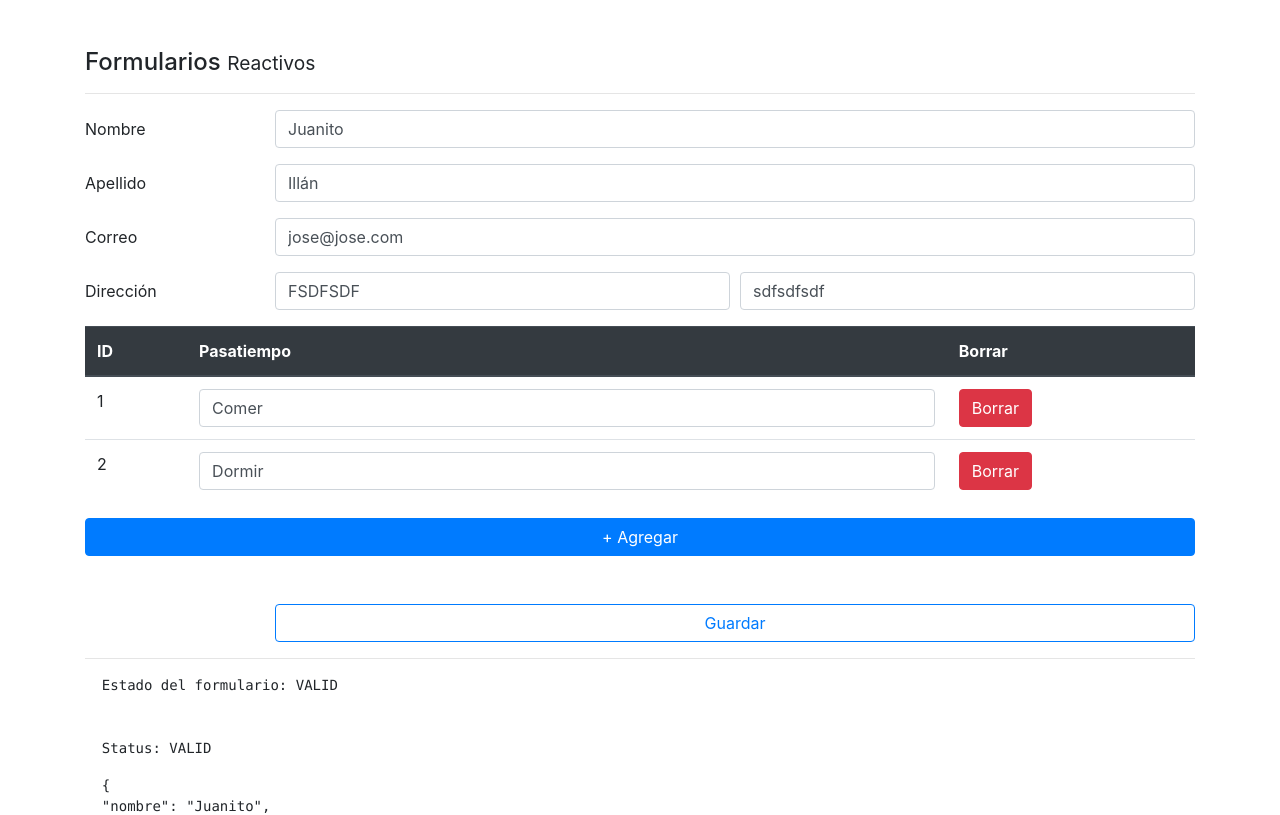
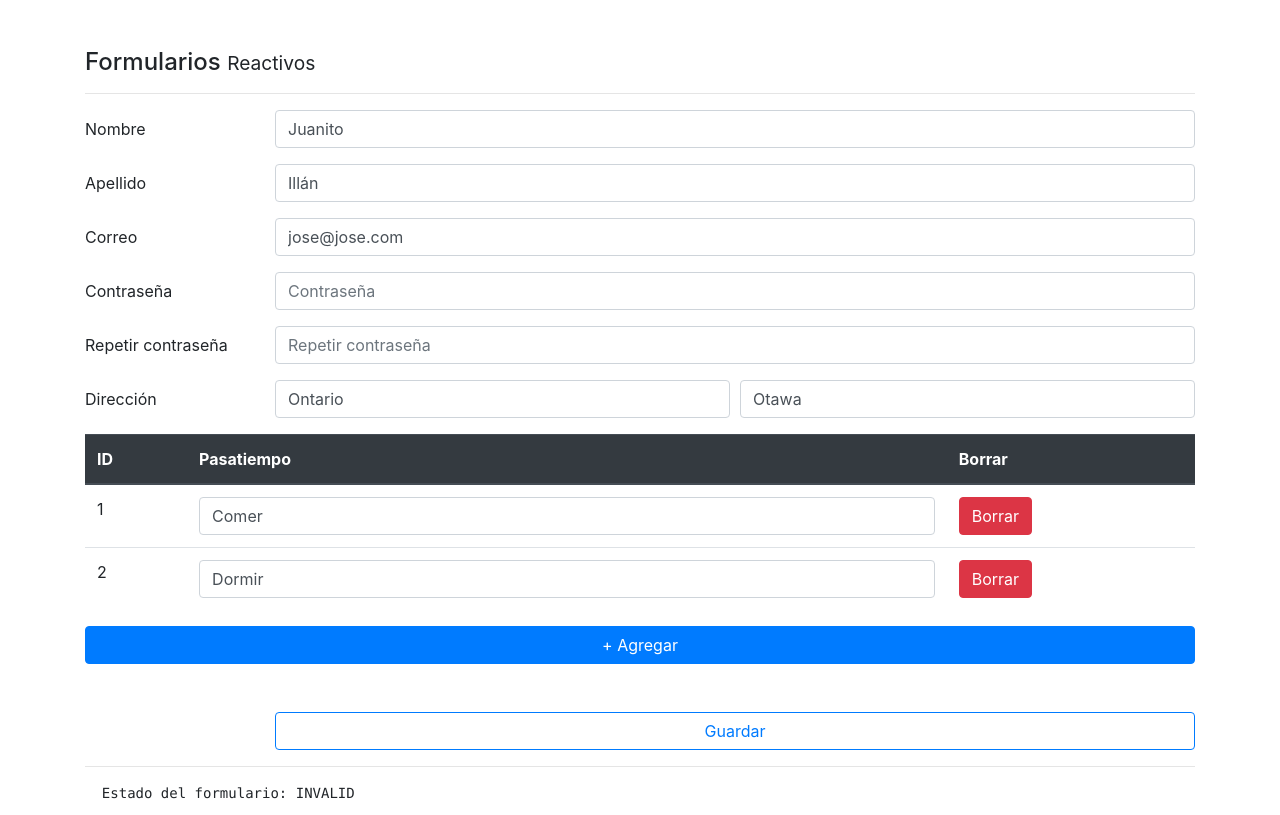
Before and after one commit to illan5/Angular-09-Forms, an Angular app: page /reactivo in a window 1280 px wide. Shown: the top 815 px of the page. Built offline with nearby package versions, Linux system fonts and the light colour scheme.

Commit message:
Validator service and passwords fields validation

```diff
--- a/src/app/pages/reactive/reactive.component.html
+++ b/src/app/pages/reactive/reactive.component.html
@@ -52,6 +52,39 @@
   </div>
 
 
+  <div class="form-group row">
+      <label class="col-2 col-form-label">Contraseña</label>
+      <div class="col">
+
+        <input class="form-control"
+               type="password"
+               placeholder="Contraseña"
+               formControlName="pass1"
+               [class.is-invalid]="pass1NoValido"
+        >
+          <small *ngIf="correoNoValido" class="text-danger">
+            Correo no válido
+          </small>
+      </div>
+    </div>
+
+    <div class="form-group row">
+        <label class="col-2 col-form-label">Repetir contraseña</label>
+        <div class="col">
+
+          <input class="form-control"
+                 type="password"
+                 placeholder="Repetir contraseña"
+                 formControlName="pass2"
+                 [class.is-invalid]="pass2NoValido"
+          >
+            <small *ngIf="correoNoValido" class="text-danger">
+              Correo no válido
+            </small>
+        </div>
+      </div>
+
+
   <div class="form-group row" formGroupName="direccion">
       <label class="col-2 col-form-label">Dirección</label>
       <div class="form-row col">
@@ -89,7 +122,7 @@
           </thead>
           <tbody formArrayName="pasatiempos">
             <tr *ngFor="let control of pasatiempos.controls; let i = index">
-              <td> {{ i + 1}} </td>
+              <td> {{ i + 1 }} </td>
               <td>
                 <input class="form-control"
                        type="text"
--- a/src/app/pages/reactive/reactive.component.ts
+++ b/src/app/pages/reactive/reactive.component.ts
@@ -1,5 +1,6 @@
 import { Component, OnInit } from '@angular/core';
 import { FormGroup, FormBuilder, Validators, FormArray } from '@angular/forms';
+import { ValidadoresService } from 'src/app/services/validadores.service';
 
 @Component({
   selector: 'app-reactive',
@@ -10,7 +11,8 @@ export class ReactiveComponent implements OnInit {
 
   forma: FormGroup;
 
-  constructor( private fb: FormBuilder ) {
+  constructor( private fb: FormBuilder,
+               private validadores: ValidadoresService ) {
     this.crearFormulario();
     this.cargarDataAlFormulario();
   }
@@ -37,17 +39,30 @@ export class ReactiveComponent implements OnInit {
   get ciudadNoValido() {
     return this.forma.get('direccion.ciudad').invalid && this.forma.get('direccion.ciudad').touched
   }
+  get pass1NoValido() {
+    return this.forma.get('pass1').invalid && this.forma.get('pass1').touched
+  }
+  get pass2NoValido() {
+    const pass1 = this.forma.get('pass1').value;
+    const pass2 = this.forma.get('pass2').value;
+
+    return ( pass1 === pass2 ) ? false : true;
+  }
 
   crearFormulario() {
     this.forma = this.fb.group({
       nombre: ['', [ Validators.required, Validators.minLength(5) ] ],
-      apellido: ['', Validators.required ],
+      apellido: ['', [Validators.required, this.validadores.noHerrera] ],
       correo: ['', [ Validators.required, Validators.pattern('[a-z0-9._%+-]+@[a-z0-9.-]+\.[a-z]{2,3}$') ]],
+      pass1: ['', Validators.required ],
+      pass2: ['', Validators.required ],
       direccion: this.fb.group({
         distrito: ['', Validators.required ],
         ciudad: ['', Validators.required ]
       }),
       pasatiempos: this.fb.array([])
+    }, {
+      validators: this.validadores.passwordsIguales('pass1', 'pass2')
     });
   }
 
@@ -59,8 +74,8 @@ export class ReactiveComponent implements OnInit {
         apellido: 'Illán',
         correo: 'jose@jose.com',
         direccion: {
-          distrito: 'FSDFSDF',
-          ciudad: 'sdfsdfsdf'
+          distrito: 'Ontario',
+          ciudad: 'Otawa'
         }
       }
     );
--- /dev/null
+++ b/src/app/services/validadores.service.ts
@@ -0,0 +1,36 @@
+import { Injectable } from '@angular/core';
+import { FormControl, FormGroup } from '@angular/forms';
+
+@Injectable({
+  providedIn: 'root'
+})
+export class ValidadoresService {
+
+  constructor() { }
+
+  noHerrera( control: FormControl ): {[s:string]: boolean }{
+    if ( control.value?.toLowerCase() === 'herrera' ){
+      return {
+        noHerrera: true
+      }
+    }
+    return null;
+  }
+
+  passwordsIguales( pass1Name: string, pass2Name: string ) {
+    return ( formGroup: FormGroup ) => {
+      const pass1Control = formGroup.controls[pass1Name];
+      const pass2Control = formGroup.controls[pass2Name];
+
+      if ( pass1Control.value === pass2Control.value ){
+        pass2Control.setErrors(null);
+      } else {
+        pass2Control.setErrors({ noEsIgual: true })
+      }
+
+    }
+
+  }
+
+
+}
--- a/tsconfig.json
+++ b/tsconfig.json
@@ -11,6 +11,9 @@
     "moduleResolution": "node",
     "importHelpers": true,
     "target": "es2015",
+    "typeRoots": [
+      "node_modules/@types"
+    ],
     "lib": [
       "es2018",
       "dom"
```
Also changed, not shown: package.json (+12 -12 lines).
